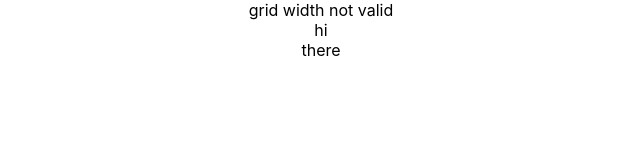
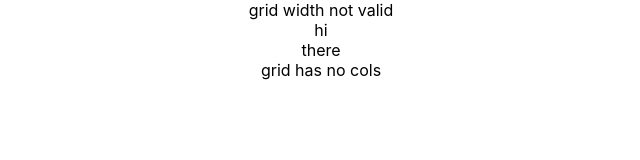
Before and after one commit to chrisclarke1977/react-simple-grid-task, a React (Create React App) app: page / in a window 1280 px wide. Shown: the top 160 px of the page, without its empty margins (319-959 px from the left). Built offline with nearby package versions, Linux system fonts and the light colour scheme.

Commit message:
Add no Cols

```diff
--- a/src/App.tsx
+++ b/src/App.tsx
@@ -3,15 +3,16 @@ import './App.css';
 import Grid from './grid';
 import { ColProps } from './grid/Col';
 
-const testGridInvalid = [{ width: 1, text: "hi" }, { width: 8, text: "there" }];
-const testGrid = [{ width: 4, text: "hi" }, { width: 8, text: "there" }];
-// const testGridNoCols: ColProps = [];
+const testGridInvalid: ColProps[] = [{ width: 1, text: "hi" }, { width: 8, text: "there" }];
+const testGrid: ColProps[] = [{ width: 4, text: "hi" }, { width: 8, text: "there" }];
+const testGridNoCols: ColProps[] = [];
 
 function App() {
   return (
     <div className="App">
       <Grid cols={testGridInvalid} />
       <Grid cols={testGrid} />
+      <Grid cols={testGridNoCols} />
     </div>
   );
 }
--- a/src/grid/index.tsx
+++ b/src/grid/index.tsx
@@ -13,7 +13,7 @@ interface GridProps {
 const Grid: React.FunctionComponent<GridProps> = (props: GridProps) => {
     const { cols } = props;
     // if no cols grid is invalid
-    if (typeof cols === undefined) {
+    if (typeof cols === undefined || cols.length === 0) {
         return <div>grid has no cols</div>
     }
 
```
